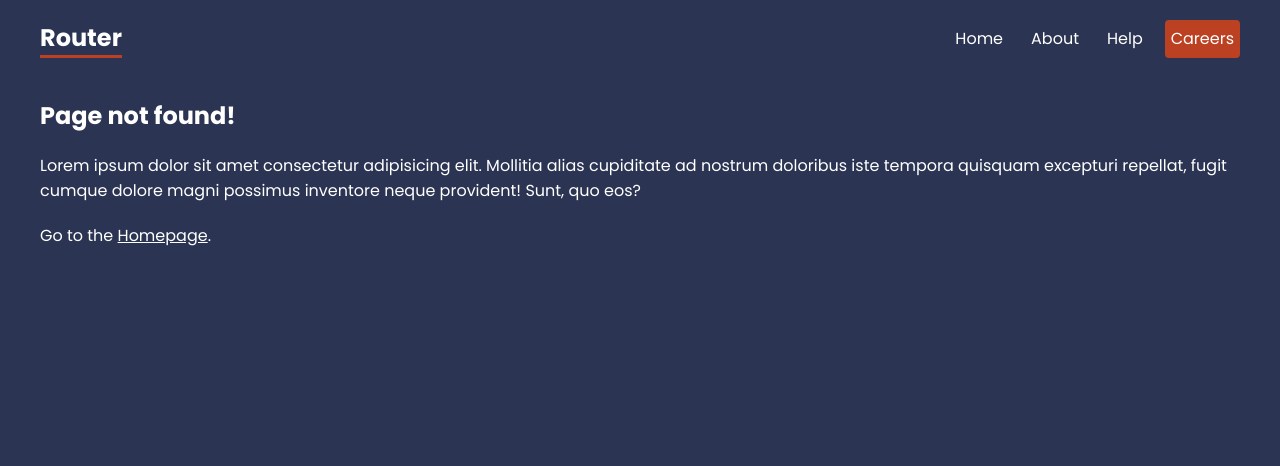
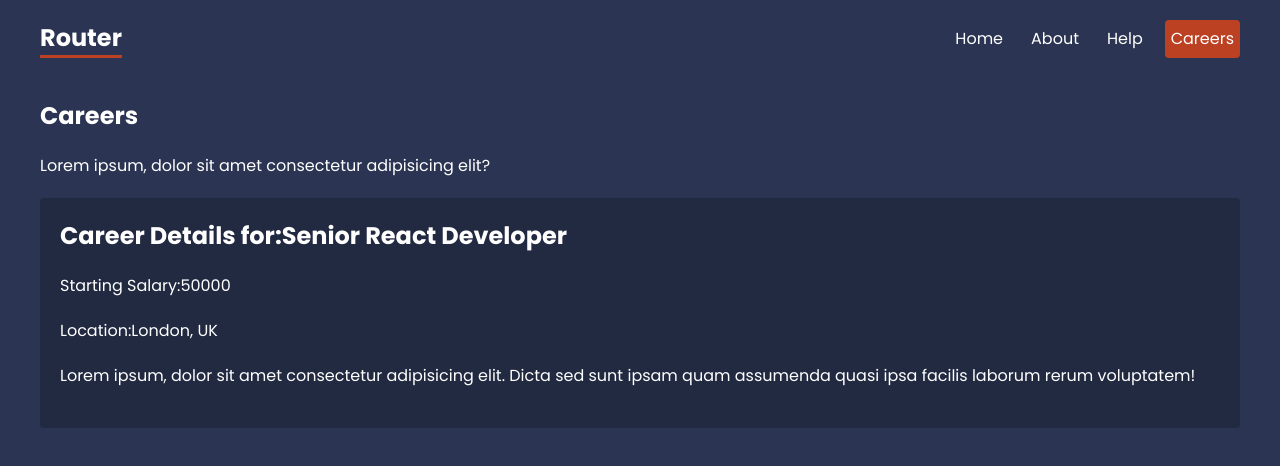
Before and after one commit to mohammedafsalk/react-router, a React (Create React App) app: page /careers/1 in a window 1280 px wide. Shown: the top 466 px of the page. Built offline with nearby package versions, Linux system fonts and the light colour scheme; data requests are answered from the project's data file.

Commit message:
more layout and detail pageis added

```diff
--- a/public/index.html
+++ b/public/index.html
@@ -24,7 +24,7 @@
       work correctly both with client-side routing and a non-root public URL.
       Learn how to configure a non-root public URL by running `npm run build`.
     -->
-    <title>React App</title>
+    <title>React Router</title>
   </head>
   <body>
     <noscript>You need to enable JavaScript to run this app.</noscript>
--- a/src/App.js
+++ b/src/App.js
@@ -13,6 +13,7 @@ import Contact from "./Pages/Contact";
 import Error from "./Pages/Error";
 import CareerLayout from "./layouts/CareerLayout";
 import Careers, { dataLoader } from "./Pages/Careers";
+import Details, { getDetails } from "./Pages/Details";
 
 function App() {
   const router = createBrowserRouter(
@@ -26,6 +27,7 @@ function App() {
         </Route>
         <Route path="careers" element={<CareerLayout />}>
           <Route index element={<Careers />} loader={dataLoader} />
+          <Route path=":id" element={<Details />} loader={getDetails} />
         </Route>
         <Route path="*" element={<Error />} />
       </Route>
--- a/src/Pages/Careers.js
+++ b/src/Pages/Careers.js
@@ -6,7 +6,7 @@ const Careers = () => {
   return (
     <div className="careers">
       {careers.map((item) => (
-        <Link to="/" key={item.id}>
+        <Link to={item.id.toString()} key={item.id}>
           <p>{item.title}</p>
           <p>Based On {item.location}</p>
         </Link>
--- /dev/null
+++ b/src/Pages/Details.js
@@ -0,0 +1,28 @@
+import { useLoaderData, useParams } from "react-router-dom";
+
+function Details() {
+  const { id } = useParams();
+  const data = useLoaderData();
+
+  return (
+    <div className="career-details">
+      <h2>Career Details for:{data.title}</h2>
+      <p>Starting Salary:{data.salary}</p>
+      <p>Location:{data.location}</p>
+      <div className="details">
+        <p>
+          Lorem ipsum, dolor sit amet consectetur adipisicing elit. Dicta sed
+          sunt ipsam quam assumenda quasi ipsa facilis laborum rerum voluptatem!
+        </p>
+      </div>
+    </div>
+  );
+}
+
+export default Details;
+
+export const getDetails = async({ params }) => {
+  const { id } = params;
+  const data = await fetch(`  http://localhost:4000/careers/${id}`);
+  return data.json();
+};
--- a/src/index.css
+++ b/src/index.css
@@ -124,5 +124,10 @@ form label span {
   color: #bbb;
 }
 /* careers details */
-
+.career-details {
+  background: rgba(0, 0, 0, 0.2);
+  padding: 20px;
+  border-radius: 4px;
+  margin: 20px 0;
+}
 /* breadcrumbs */
```
